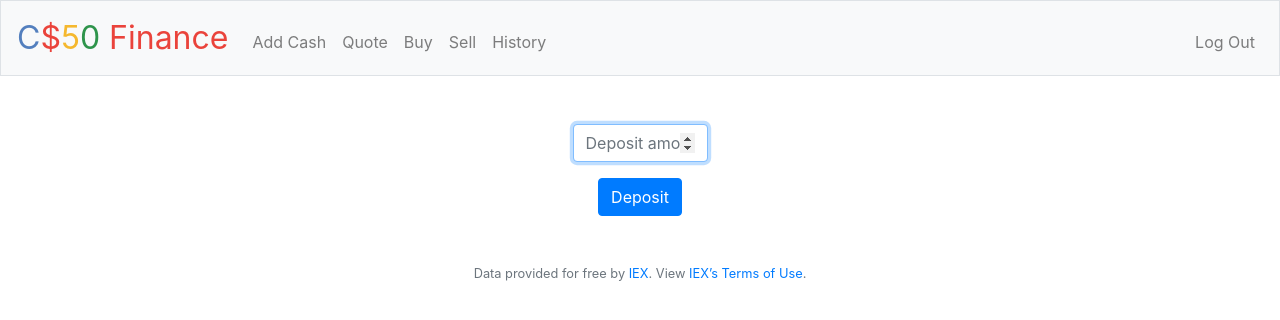
After one commit to discolarrence/finance, a Flask app: page /add in a window 1280 px wide. The commit adds this page. Shown: the top 320 px of the page. Run offline with Flask 2, Linux system fonts and the light colour scheme; a user stored in the database is signed in; some libraries are stand-ins or nearby versions.

Commit message:
completed sell, history, index, add

```diff
--- a/application.py
+++ b/application.py
@@ -47,38 +47,50 @@ if not os.environ.get("API_KEY"):
 @login_required
 def index():
     """Show portfolio of stocks"""
-    # Query database for user information
-    db.execute("DROP TABLE IF EXISTS temp_table")
-    db.execute("CREATE TABLE temp_table ('id' integer PRIMARY KEY AUTOINCREMENT NOT NULL, 'symbol' varchar(5) NOT NULL, 'name' varchar(100) NOT NULL, 'price' integer NOT NULL,'shares' integer NOT NULL,'total_value' integer NOT NULL)")
-    user_info = db.execute("SELECT name, symbol, total_shares FROM stocks JOIN current ON stocks.id = current.stock_id WHERE user_id = ?", session["user_id"])
+    # Query db for user's current holdings
+    portfolio = db.execute("SELECT name, symbol, total_shares AS shares FROM stocks JOIN current ON stocks.id = current.stock_id WHERE user_id = ?", session["user_id"])
+
+    # Update each stock in portfolio with current price & total value of each stock holding and calculate total value of all stocks
     total_stock_value = 0
-    for row in user_info:
-        symbol = row["symbol"]
+    for row in portfolio:
+        price = lookup(row["symbol"])["price"]
+        total_value = price * row["shares"]
+        row.update({"price": price, "total_value": total_value})
+        total_stock_value += total_value
 
-        name = row["name"]
+     # Query user table for cash balance
+    cash = db.execute("SELECT cash FROM users WHERE id = ?", session["user_id"])[0]["cash"]
 
-        current = lookup(row["symbol"])
-        price = int(current["price"])
+    # Create dict with user equity data
+    equity = {"cash": cash, "total_stock_value": total_stock_value, "total_equity": total_stock_value + cash}
 
-        shares = int(row["total_shares"])
-
-        total_value = shares * price
-
-        total_stock_value += total_value
-        db.execute("INSERT INTO temp_table (symbol, name, price, shares, total_value) VALUES (?, ?, ?, ?, ?)", symbol, name, price, shares, total_value)
-
-    portfolio = db.execute("SELECT * FROM temp_table")
-    cash_query = db.execute("SELECT cash FROM users WHERE id = ?", session["user_id"])
-    cash = int(cash_query[0]["cash"])
-    total_equity = cash + total_stock_value
-
-    equity = {}
-    equity["cash"] = cash
-    equity["total_stock_value"] = total_stock_value
-    equity["total_equity"] = total_equity
-
+    # Display portfolio * equity data on homepage
     return render_template("index.html", portfolio = portfolio, equity = equity)
 
+@app.route("/add", methods=["GET", "POST"])
+@login_required
+def add():
+    """Add cash"""
+    # User reached route via post method
+    if request.method == "POST":
+        deposit = request.form.get("deposit")
+        deposit = int(deposit)
+
+        # Error message if blank input
+        if not deposit:
+            return apology("Please enter an amount to deposit", code=400)
+
+        # calculate new balance and update user data
+        balance = db.execute("SELECT cash FROM users WHERE id = ?", session["user_id"])
+        new_balance = balance[0]["cash"] + deposit
+        db.execute("UPDATE users SET cash = ? WHERE id = ?", new_balance, session["user_id"])
+
+    # Return to index.html
+        return redirect("/")
+
+    # User reached route via GET (as by clicking a link or via redirect)
+    else:
+        return render_template("add.html")
 
 @app.route("/buy", methods=["GET", "POST"])
 @login_required
@@ -88,8 +100,7 @@ def buy():
     if request.method == "POST":
         #Assign symbol and shares(as integer) to variables
         symbol = request.form.get("symbol")
-        shares = request.form.get("shares")
-        shares = int(shares)
+        shares = int(request.form.get("shares"))
 
         # Error message if no input in symbol field
         if not symbol:
@@ -98,6 +109,9 @@ def buy():
         # Error message if share value less than 1
         if shares < 1:
             return apology("Please enter at least one share", code=400)
+
+        if isinstance(shares, int) == False:
+            return apology("Please enter at least one share using whole numbers", code=400)
 
         # Use lookup function to find current price and return error message if symbol is not valid
         quote = lookup(symbol)
@@ -140,7 +154,7 @@ def buy():
         db.execute("UPDATE users SET cash = ? WHERE id = ?", new_balance, session["user_id"])
 
         # Return to index.html
-        return render_template("index.html")
+        return redirect("/")
 
     # User reached route via GET (as by clicking a link or via redirect)
     else:
@@ -150,7 +164,9 @@ def buy():
 @login_required
 def history():
     """Show history of transactions"""
-    return apology("TODO")
+    history = db.execute("SELECT datetime, action, symbol, price, shares FROM history JOIN stocks ON stocks.id = history.stock_id WHERE user_id = ?", session["user_id"])
+
+    return render_template("history.html", history = history)
 
 
 @app.route("/login", methods=["GET", "POST"])
@@ -206,10 +222,17 @@ def quote():
     """Get stock quote."""
     # User reached route via POST (as by submitting a form via POST)
     if request.method == "POST":
+        symbol = request.form.get("symbol")
+        # Error message if no input in symbol field
+        if not symbol:
+            return apology("Please enter a valid stock symbol", code=400)
 
-        # Look up stock price and render on quoted.html
-        symbol = request.form.get("symbol")
+        # Use lookup function to find current price and return error message if symbol is not valid
         quote = lookup(symbol)
+        if quote == None:
+            return apology("Please enter a valid stock symbol", code=400)
+
+        # Display quote
         return render_template("quoted.html", quote=quote)
 
    # User reached route via GET (as by clicking a link or via redirect)
@@ -228,10 +251,10 @@ def register():
             return apology("Please enter a username", code=400)
 
         # Query database to see if user name exists
-        usernames = db.execute("SELECT username FROM users")
+        user_check = db.execute('SELECT username FROM users WHERE username = ?', username)
 
         #Error message if user name exists
-        if username in usernames:
+        if user_check:
             return apology("Username already exists", code=400)
 
         # Return error message if empty password field
@@ -260,7 +283,66 @@ def register():
 @login_required
 def sell():
     """Sell shares of stock"""
-    return apology("TODO")
+    # User reached route via post method
+    if request.method == "POST":
+
+        #Assign symbol and shares(as integer) to variables
+        symbol = request.form.get("symbol")
+        shares = request.form.get("shares")
+        shares = int(shares)
+
+        # Error message if no input in symbol field
+        if not symbol:
+            return apology("Please enter a valid stock symbol", code=400)
+
+        # Error message if share value less than 1
+        if shares < 1:
+            return apology("Please enter at least one share", code=400)
+
+        # Query current table to confirm user owns enough shares to sell and return error message if not
+        currently_held = db.execute("SELECT total_shares FROM current WHERE user_id = ? AND stock_id IN (SELECT id FROM stocks WHERE symbol = ?)", session["user_id"], symbol)
+        if not currently_held or int(currently_held[0]["total_shares"]) < shares:
+            return apology("You do not have enough shares of this stock to complete transaction", code=400)
+
+        # Assign stock price and stock price * shares requested to variables
+        price = lookup(symbol)["price"]
+        sale_price = price * shares
+
+        # Assign stock id from stocks table to variable
+        stockid = db.execute("SELECT id FROM stocks WHERE symbol = ?", symbol)
+
+        # Add this sale to history table
+        db.execute("INSERT INTO history(user_id, action, stock_id, price, shares) VALUES(?, ?, ?, ?, ?)", session["user_id"], "sale", stockid[0]["id"], price, shares)
+
+        # Update current table to reflect number of stocks owned after purchase
+        # Query current table to find shares currently held
+        current_shares = db.execute("SELECT total_shares FROM current WHERE user_id = ? AND stock_id = ?", session["user_id"], stockid[0]["id"])
+
+        # Calculate update shares
+        updated_shares = int(current_shares[0]["total_shares"]) - shares
+
+        # If user still holds shares, update table
+        if updated_shares > 0:
+            db.execute("UPDATE current SET total_shares = ? WHERE user_id = ? and stock_id = ?", updated_shares, session["user_id"], stockid[0]["id"])
+
+        # If all shares are sold, delete row
+        else:
+            db.execute("DELETE FROM current WHERE user_id = ? and stock_id = ?", session["user_id"], stockid[0]["id"])
+
+        # Update user cash balance
+        balance = db.execute("SELECT cash FROM users WHERE id = ?", session["user_id"])
+        new_balance = balance[0]["cash"] + sale_price
+        db.execute("UPDATE users SET cash = ? WHERE id = ?", new_balance, session["user_id"])
+
+        # Return to index.html
+        return redirect("/")
+
+    # User reached route via GET (as by clicking a link or via redirect)
+    else:
+        # Query db for currently held stocks and use to create select menu options in sell page form
+        current_stocks = db.execute("SELECT symbol FROM stocks WHERE id IN (SELECT stock_id FROM current WHERE user_id = ?)", session["user_id"])
+        return render_template("sell.html", current_stocks = current_stocks)
+
 
 
 def errorhandler(e):
--- a/static/styles.css
+++ b/static/styles.css
@@ -58,6 +58,19 @@ main img
     padding: 0.5rem 2rem 1rem 2rem;
 }
 
+.container {
+    margin-left: auto;
+    margin-right: auto;
+    padding-left: 15px;
+    padding-right: 15px;
+    text-align: center;
+    width: 90%;
+}
+
+.section {
+    padding: 0.5rem 2rem 1rem 2rem;
+}
+
 table {
     margin-bottom: 1rem;
     width: 80%;
--- /dev/null
+++ b/templates/add.html
@@ -0,0 +1,14 @@
+{% extends "layout.html" %}
+
+{% block title %}
+    Add Cash
+{% endblock %}
+
+{% block main %}
+    <form action="/add" method="post">
+        <div class="form-group">
+            <input autocomplete="off" autofocus class="form-control" name="deposit" placeholder="Deposit amount" type="number" min="1" max="10000">
+        </div>
+        <button class="btn btn-primary" type="submit">Deposit</button>
+    </form>
+{% endblock %}
--- a/templates/layout.html
+++ b/templates/layout.html
@@ -33,6 +33,7 @@
             <div class="collapse navbar-collapse" id="navbar">
                 {% if session.user_id %}
                     <ul class="navbar-nav mr-auto mt-2">
+                        <li class="nav-item"><a class="nav-link" href="/add">Add Cash</a></li>
                         <li class="nav-item"><a class="nav-link" href="/quote">Quote</a></li>
                         <li class="nav-item"><a class="nav-link" href="/buy">Buy</a></li>
                         <li class="nav-item"><a class="nav-link" href="/sell">Sell</a></li>
--- a/templates/quoted.html
+++ b/templates/quoted.html
@@ -19,7 +19,7 @@
                 <tbody>
                     <tr>
                         <td>{{ quote.name }}</td>
-                        <td>{{ quote.price }}</td>
+                        <td>{{ quote.price | usd }}</td>
                         <td>{{ quote.symbol }}</td>
                     </tr>
                 </tbody>
```
Also changed, not shown: templates/history.html (+35 -0 lines), templates/index.html (+7 -7 lines), templates/sell.html (+22 -0 lines), finance.db.
